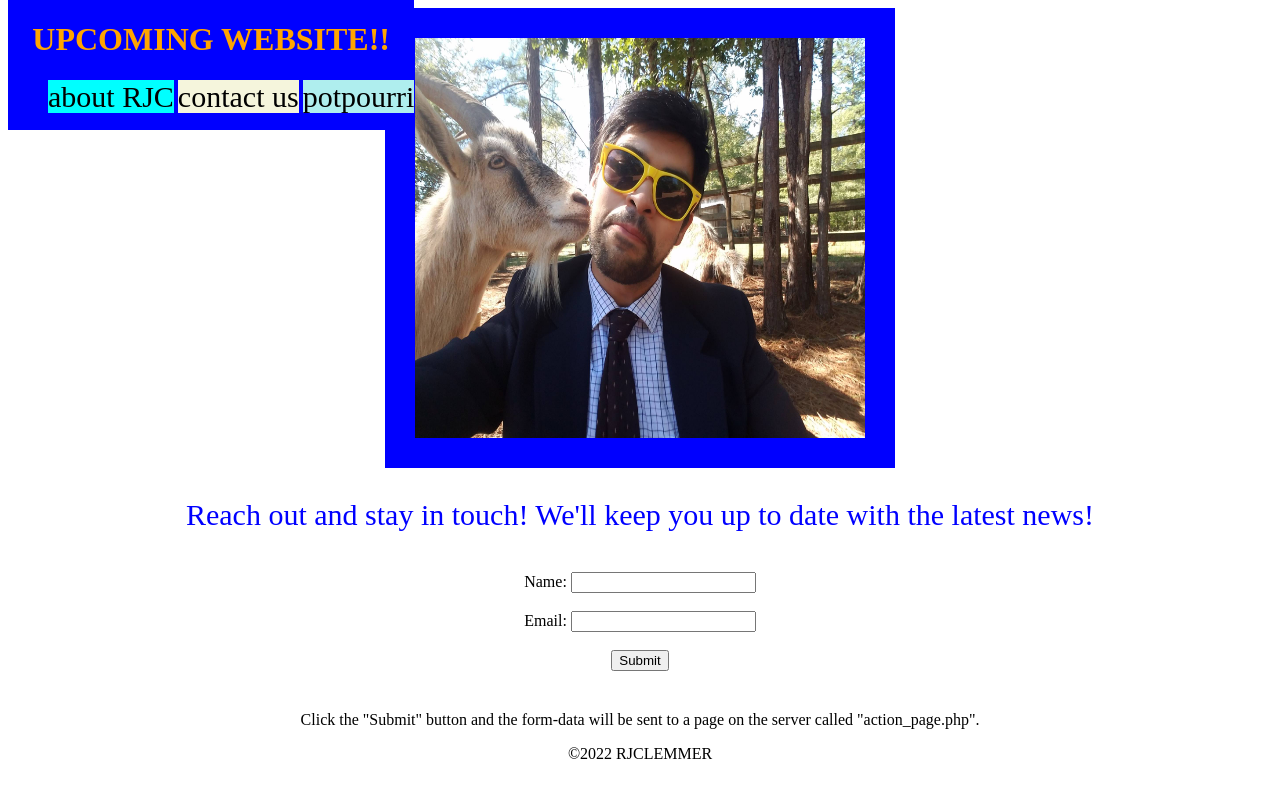
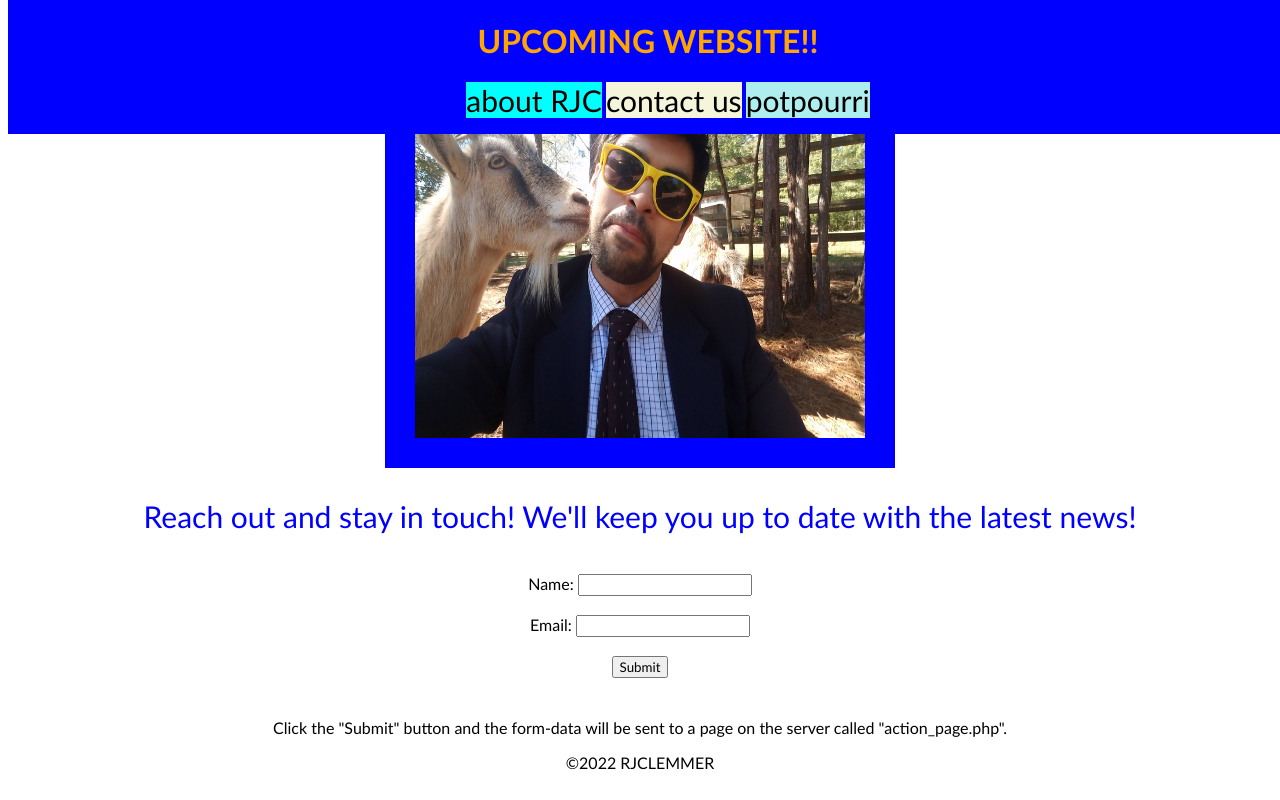
Before and after one commit to rjclemmer/miniproject, a plain HTML site: page index.html in a window 1280 px wide. Drawn offline with Linux system fonts and the light colour scheme.

Commit message:
played around with header

```diff
--- a/assets/style.css
+++ b/assets/style.css
@@ -1,12 +1,11 @@
-/*{
-    background-color: lightgoldenrodyellow;
+*{
     font-family: 'Trebuchet MS', 'Lucida Sans Unicode', 'Lucida Grande', 'Lucida Sans', Arial, sans-serif;
-}*/
+}
 
 img{
     height: 400px;
     width: 450px;
-    margin-bottom: auto;
+    margin-top: auto;
 
 
 }
@@ -18,6 +17,8 @@ header{
     position: fixed;
     display: block;
     top:0;
+    width:100%;
+    margin-bottom: auto;
 }
 
 ul{
@@ -28,6 +29,9 @@ li{
     list-style-type: none;
     font-size: 30px;
     display: inline;
+    text-align: left;
+    margin-left: 0px;
+    left: 0;
 }
 
 p1{
--- a/index.html
+++ b/index.html
@@ -11,7 +11,7 @@
             <h1>UPCOMING WEBSITE!!</h1>
             <nav>
                 <ul>
-                    <li id="ul1">about RJC</li>
+                    <li id="ul1" href="">about RJC</li>
                     <li id="ul2">contact us</li>
                     <li id="ul3">potpourri</li>
                 </ul>
```
